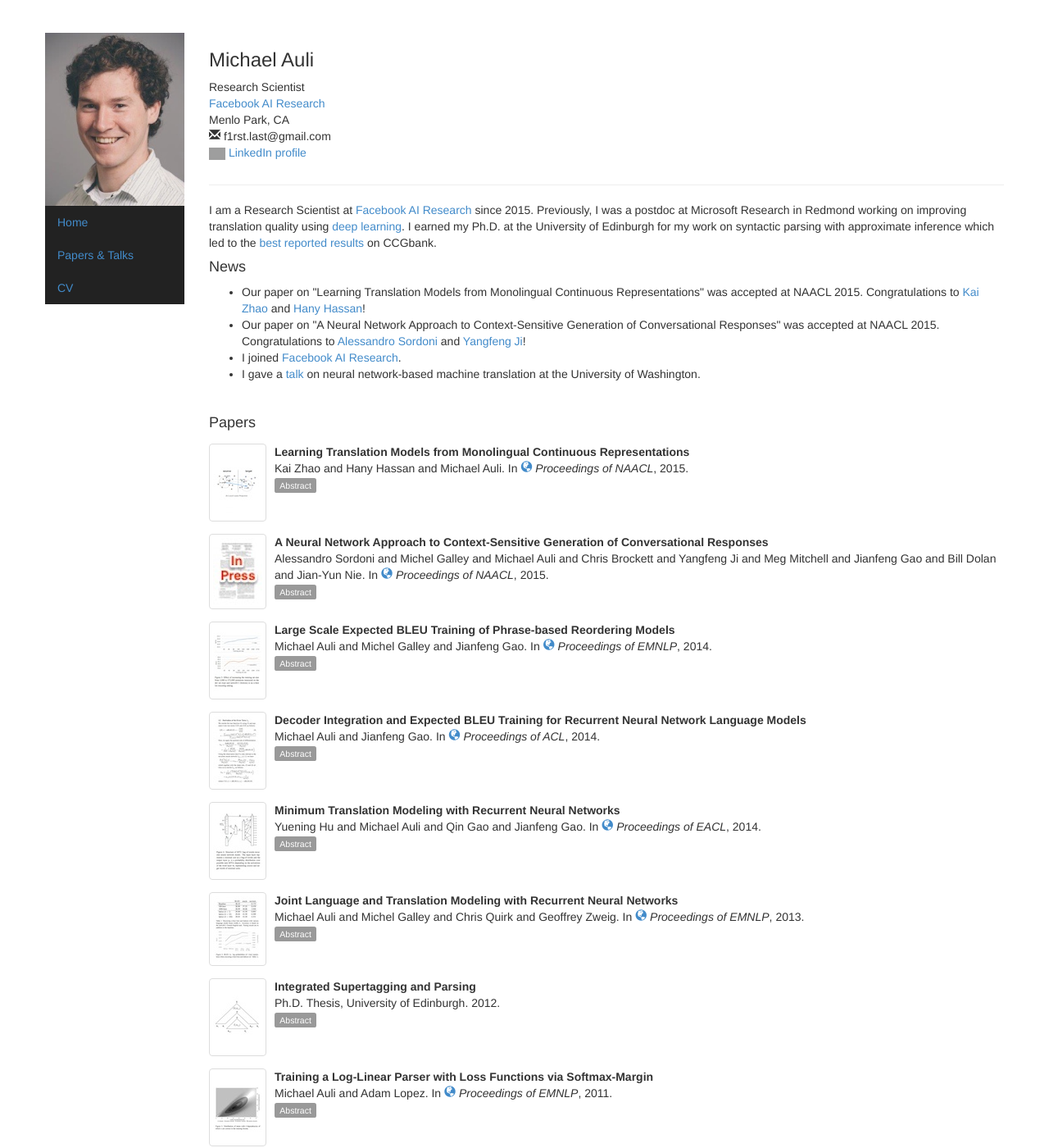
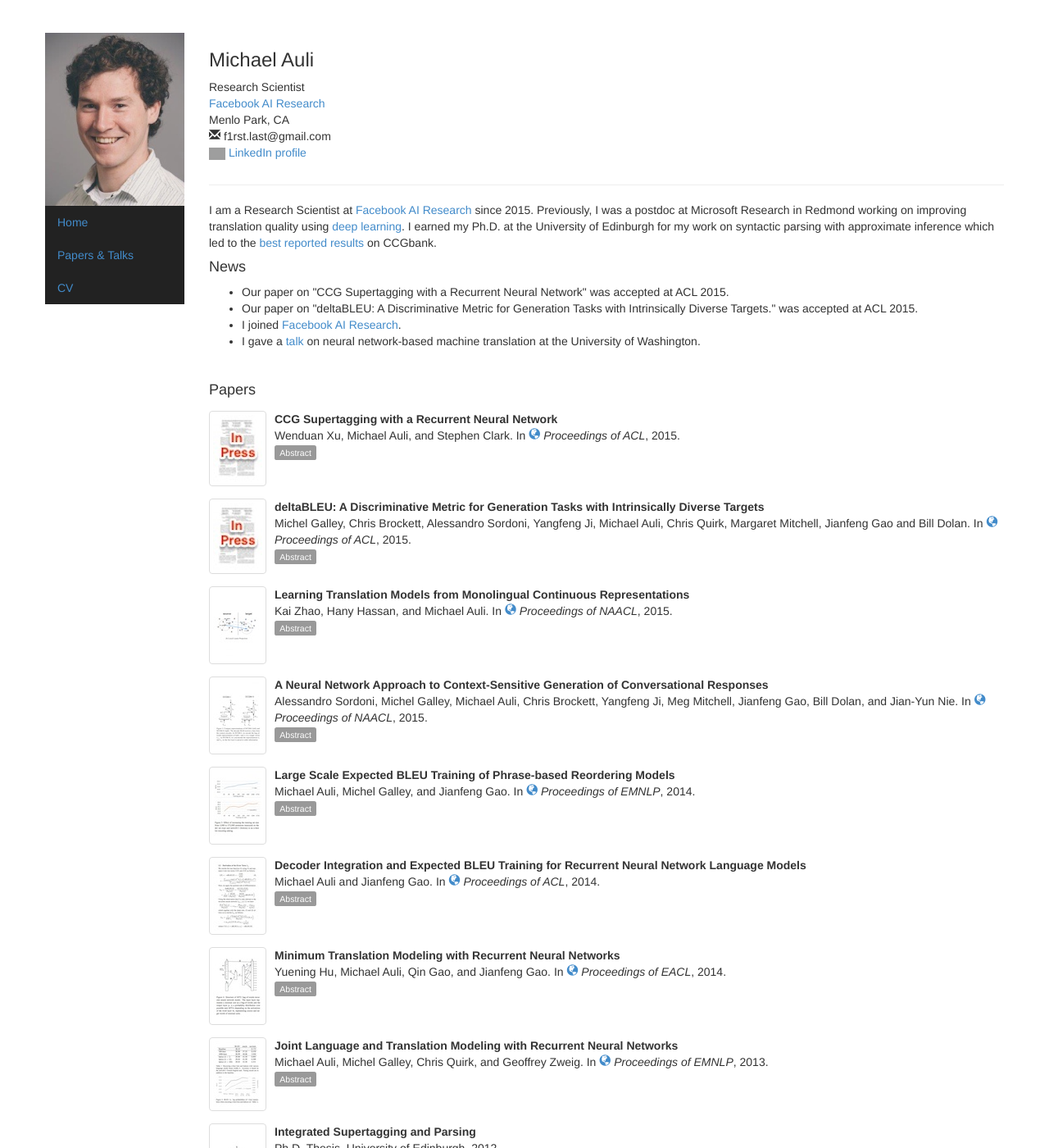
Before and after one commit to michaelauli/michaelauli.github.io, a Jekyll site: the page built from index.html, in a window 1280 px wide and 1400 px high. Shown: the whole window at 82% size. Built offline with Jekyll 4.4.1, drawn with Linux system fonts in a browser that asks for light colours; comment, search, counter and statistics services are not loaded; grey boxes are pictures that could not be loaded.

Commit message:
added acl 2015 papers and added chitchat pdf

```diff
--- a/_config.yml
+++ b/_config.yml
@@ -17,7 +17,52 @@ papers:
     paper-type: inproceedings
     selected: y
     year: 2015
-    authors: Kai Zhao and Hany Hassan and Michael Auli
+    authors: Wenduan Xu, Michael Auli, and Stephen Clark
+    title: CCG Supertagging with a Recurrent Neural Network
+    doc-url:
+    img: inpress
+    booktitle: Proceedings of ACL
+    booktitle-url: http://www.acl2015.org
+    venue: conference
+    abstract: >
+      Recent work on supertagging using a feed-forward neural network
+      achieved significant improvements for CCG supertagging and
+      parsing (Lewis and Steedman, 2014).
+      However, their architecture is limited to considering local
+      context and does not naturally model sequences of arbitrary
+      length.
+      In this paper, we show directly capturing sequence information
+      using a recurrent neural network leads to further supertagging
+      (up to 1.9%) and parsing accuracy improvements (up to 1% F1) on
+      CCG-Bank, Wikipedia and biomedical text.
+  -
+    layout: paper
+    paper-type: inproceedings
+    selected: y
+    year: 2015
+    authors: Michel Galley, Chris Brockett, Alessandro Sordoni, Yangfeng Ji, Michael Auli, Chris Quirk, Margaret Mitchell, Jianfeng Gao and Bill Dolan
+    title: deltaBLEU&#58; A Discriminative Metric for Generation Tasks with Intrinsically Diverse Targets
+    doc-url:
+    img: inpress2
+    booktitle: Proceedings of ACL
+    booktitle-url: http://www.acl2015.org
+    venue: conference
+    abstract: >
+      We introduce Discriminative BLEU (deltaBLEU), a novel metric
+      for intrinsic evaluation of generated text in tasks that admit
+      a diverse range of possible outputs.
+      Reference strings are scored for quality by human raters on a
+      scale of [-1.0, +1.0] to weight multi-reference BLEU.
+      In tasks involving generation of conversational responses,
+      deltaBLEU correlates reasonably with human judgments and outperforms
+      sentence-level and IBM BLEU in terms of both Spearman's rho and
+      Kendall's tau.
+  -
+    layout: paper
+    paper-type: inproceedings
+    selected: y
+    year: 2015
+    authors: Kai Zhao, Hany Hassan, and Michael Auli
     title: Learning Translation Models from Monolingual Continuous Representations
     doc-url: papers/dist_phrase_learn.pdf
     img: dist_phrase_learn
@@ -48,10 +93,10 @@ papers:
     paper-type: inproceedings
     selected: y
     year: 2015
-    authors: Alessandro Sordoni and Michel Galley and Michael Auli and Chris Brockett and Yangfeng Ji and Meg Mitchell and Jianfeng Gao and Bill Dolan and Jian-Yun Nie
+    authors: Alessandro Sordoni, Michel Galley, Michael Auli, Chris Brockett, Yangfeng Ji, Meg Mitchell, Jianfeng Gao, Bill Dolan, and Jian-Yun Nie
     title: A Neural Network Approach to Context-Sensitive Generation of Conversational Responses
-    doc-url:
-    img: inpress
+    doc-url: papers/chitchat.pdf
+    img: chitchat
     booktitle: Proceedings of NAACL
     booktitle-url: http://naacl.org/naacl-hlt-2015
     venue: conference
@@ -71,7 +116,7 @@ papers:
     paper-type: inproceedings
     selected: y
     year: 2014
-    authors: Michael Auli and Michel Galley and Jianfeng Gao
+    authors: Michael Auli, Michel Galley, and Jianfeng Gao
     title: Large Scale Expected BLEU Training of Phrase-based Reordering Models
     doc-url: papers/expbleu-reorder.pdf
     img: expbleu-reorder
@@ -122,7 +167,7 @@ papers:
     paper-type: inproceedings
     selected: y
     year: 2014
-    authors: Yuening Hu and Michael Auli and Qin Gao and Jianfeng Gao
+    authors: Yuening Hu, Michael Auli, Qin Gao, and Jianfeng Gao
     title: Minimum Translation Modeling with Recurrent Neural Networks
     doc-url: papers/mtu-rnn.pdf
     img: mtu-rnn
@@ -145,7 +190,7 @@ papers:
     paper-type: inproceedings
     selected: y
     year: 2013
-    authors: Michael Auli and Michel Galley and Chris Quirk and Geoffrey Zweig
+    authors: Michael Auli, Michel Galley, Chris Quirk, and Geoffrey Zweig
     title: Joint Language and Translation Modeling with Recurrent Neural Networks
     doc-url: papers/rnn-joint-lm-tm.pdf
     img: rnn-joint-lm-tm
--- a/index.html
+++ b/index.html
@@ -5,10 +5,10 @@ picture: headshot_oct_2013
 news:
   -
     >
-      Our paper on "Learning Translation Models from Monolingual Continuous Representations" was accepted at NAACL 2015. Congratulations to <a href="http://kaizhao.me">Kai Zhao</a> and <a href=http://research.microsoft.com/en-us/people/hanyh>Hany Hassan</a>!
+      Our paper on "CCG Supertagging with a Recurrent Neural Network" was accepted at ACL 2015.
   -
     >
-      Our paper on "A Neural Network Approach to Context-Sensitive Generation of Conversational Responses" was accepted at NAACL 2015. Congratulations to <a href="http://www-etud.iro.umontreal.ca/~sordonia/">Alessandro Sordoni</a> and <a href="http://jiyfeng.github.io">Yangfeng Ji</a>!
+      Our paper on "deltaBLEU: A Discriminative Metric for Generation Tasks with Intrinsically Diverse Targets." was accepted at ACL 2015.
   -
     >
       I joined <a href="http://research.facebook.com/ai">Facebook AI Research</a>.
```
Also changed, not shown: img/paper/chitchat.jpg (added), img/paper/inpress2.jpg (added), 1 other file.
